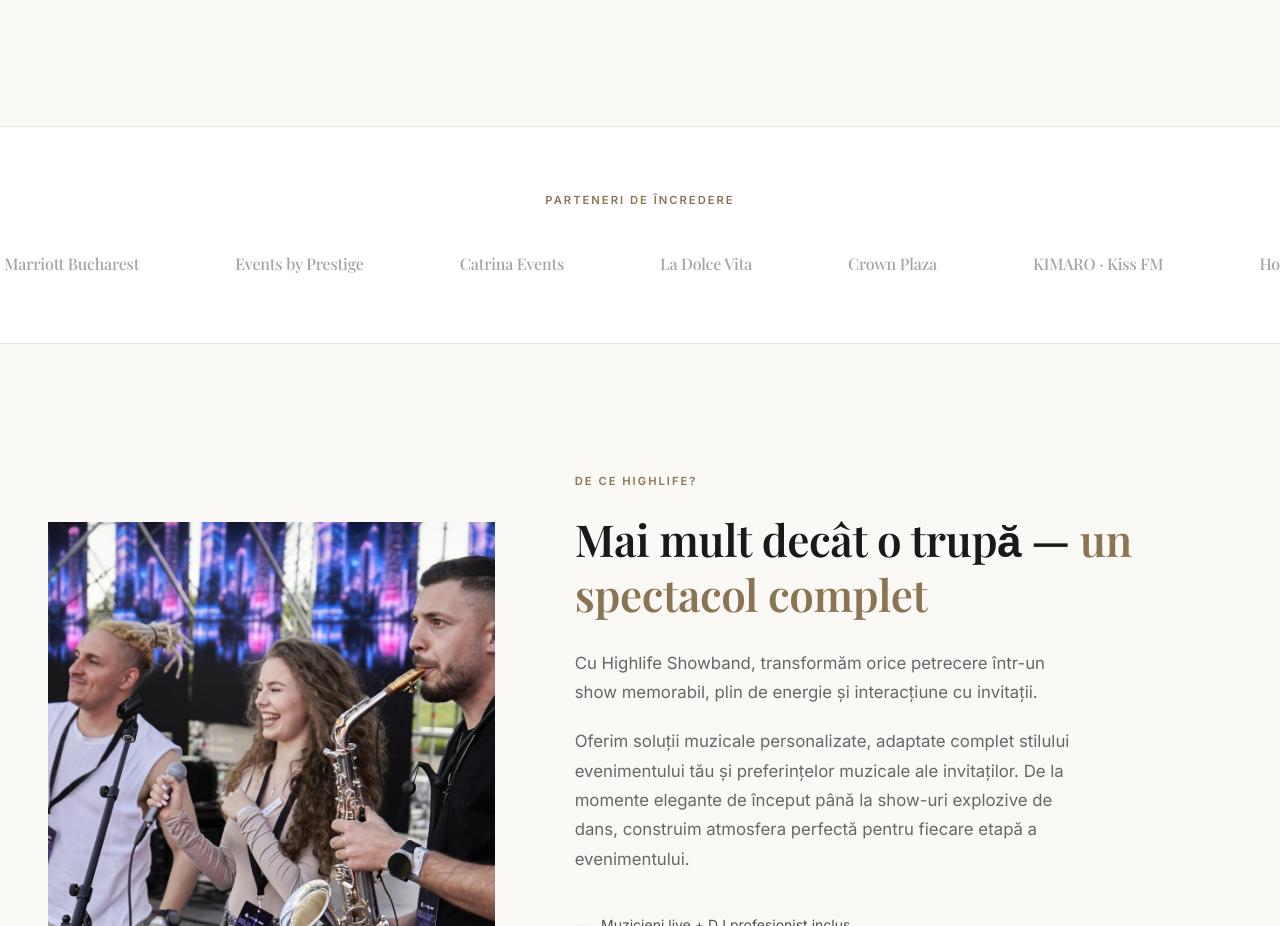
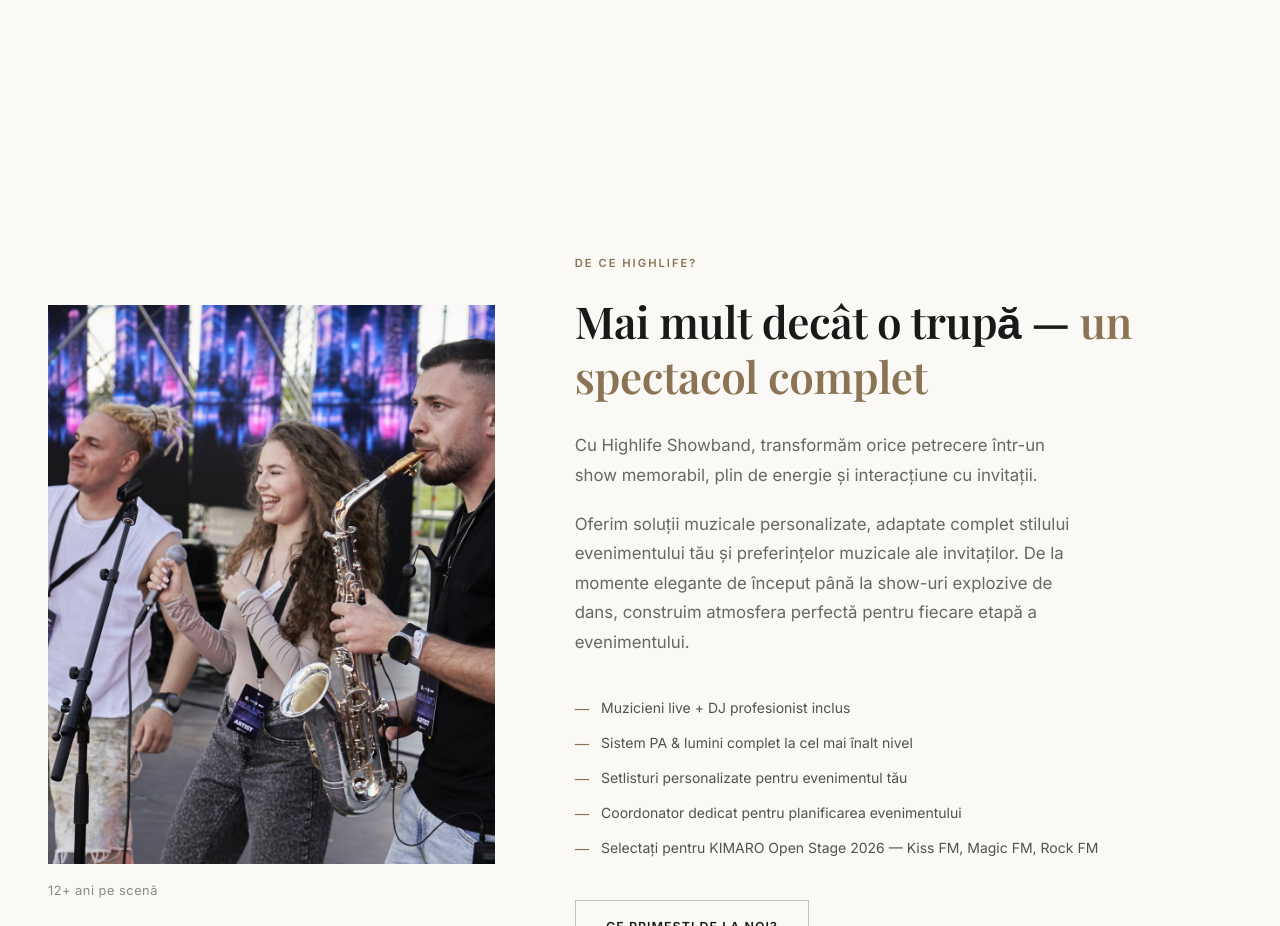
Before and after one commit to NovaMusicHUB/highlife-showband, a Next.js app: page / in a window 1280 px wide. Shown: the part 2643-3569 px from the top of the page. Built offline with nearby package versions, Linux system fonts and the light colour scheme.

Commit message:
Remove 'Parteneri de incredere' section — content was not real/verified

```diff
--- a/app/components/Partners.tsx
+++ /dev/null
@@ -1,58 +0,0 @@
-// ── Data ─────────────────────────────────────────────────────────────────────
-
-const partners = [
-  "Hotel InterContinental",
-  "Marriott Bucharest",
-  "Events by Prestige",
-  "Catrina Events",
-  "La Dolce Vita",
-  "Crown Plaza",
-  "KIMARO · Kiss FM",
-];
-
-// Duplicate for seamless infinite loop
-const scrollPartners = [...partners, ...partners];
-
-// ── Component ─────────────────────────────────────────────────────────────────
-
-export default function Partners() {
-  return (
-    <section
-      className="py-14 lg:py-16"
-      style={{
-        background: "#ffffff",
-        borderTop: "1px solid #e8e4da",
-        borderBottom: "1px solid #e8e4da",
-      }}
-    >
-      {/* Eyebrow heading */}
-      <div className="text-center mb-10">
-        <p className="eyebrow">Parteneri de încredere</p>
-      </div>
-
-      {/* Infinite scroll strip */}
-      <div className="overflow-hidden" aria-label="Partenerii noștri">
-        <div
-          className="flex gap-16 lg:gap-24 animate-infinite-scroll"
-          style={{ width: "max-content" }}
-        >
-          {scrollPartners.map((partner, index) => (
-            <div key={index} className="shrink-0">
-              <span
-                className="font-display"
-                style={{
-                  fontSize: "1rem",
-                  fontWeight: 500,
-                  color: "rgba(25, 25, 25, 0.4)",
-                  whiteSpace: "nowrap",
-                }}
-              >
-                {partner}
-              </span>
-            </div>
-          ))}
-        </div>
-      </div>
-    </section>
-  );
-}
--- a/app/globals.css
+++ b/app/globals.css
@@ -58,14 +58,6 @@
     }
 }
 
-@keyframes infiniteScroll {
-    0% {
-        transform: translateX(0);
-    }
-    100% {
-        transform: translateX(-50%);
-    }
-}
 
 /* ============================================================
    GLOBAL BASE STYLES
@@ -178,9 +170,6 @@ body {
         animation: scrollBounce 1.8s ease-in-out infinite;
     }
 
-    .animate-infinite-scroll {
-        animation: infiniteScroll 40s linear infinite;
-    }
 
     /* Intersection-observer controlled visibility — subtle, no slide */
     .reveal {
--- a/app/page.tsx
+++ b/app/page.tsx
@@ -1,7 +1,6 @@
 import Navigation from "./components/Navigation";
 import Hero from "./components/Hero";
 import EventTypes from "./components/EventTypes";
-import Partners from "./components/Partners";
 import Experience from "./components/Experience";
 import Reels from "./components/Reels";
 import Packages from "./components/Packages";
@@ -21,7 +20,6 @@ export default function Home() {
       <main>
         <Hero />
         <EventTypes />
-        <Partners />
         <Experience />
         <Reels />
         <Packages />
```
